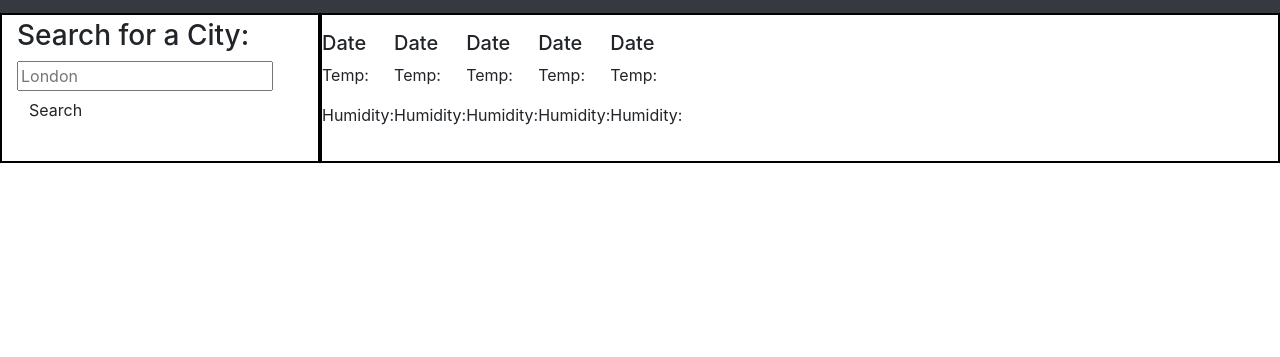
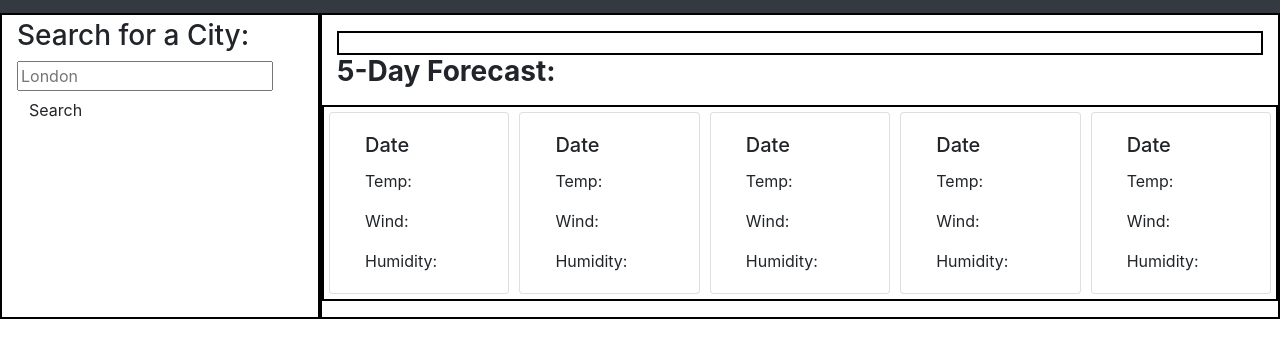
Before and after one commit to jh871/Weather-Dashboard, a plain HTML site: page index.html in a window 1280 px wide. Shown: the part 59-416 px from the top of the page. Drawn offline with nearby package versions, Linux system fonts and the light colour scheme.

Commit message:
added classes to cards

```diff
--- a/assets/css/style.css
+++ b/assets/css/style.css
@@ -7,6 +7,32 @@
 }
 
 
+#today {
+    border: 2px solid black;
+    padding: 10px;
+    text-align: center;
+}
+
 #todayHeader {
     font-weight: 700;
 }
+
+
+#forecast {
+    border: 2px solid black;
+}
+
+.card {
+    border: 2px solid black;
+    margin: 5px;
+    text-align: left;
+    padding: 0px;
+}
+
+/* .card-body {
+    padding: -5px;
+} */
+
+.fiveDayTitle {
+    font-weight: 700;
+}
--- a/assets/js/script.js
+++ b/assets/js/script.js
@@ -9,16 +9,7 @@ let day2 = moment().add(2, "days").format("D/MM/YYYY");
 let day3 = moment().add(3, "days").format("D/MM/YYYY");
 let day4 = moment().add(4, "days").format("D/MM/YYYY");
 let day5 = moment().add(5, "days").format("D/MM/YYYY");
-console.log(day1);
-console.log(day2);
-console.log(day3);
-console.log(day4);
-console.log(day5);
-
-
-
-
-
+//push these to array and move through them
 
 
 searchBtn.on("click", function(event) {
@@ -69,37 +60,39 @@ $.ajax({
 );
 })
 let forecast = $("#forecast");
+let fiveDayTitle = $("<h3>").addClass("fiveDayTitle");
+fiveDayTitle.text("5-Day Forecast:")
+todayWeather.after(fiveDayTitle);
+//add display flex to section forecast
 
+
+//need this on Click but okay!
 const days = [1, 2, 3, 4, 5]
 for (i = 0; i < days.length; i++) {
-    let forecastCard = $("<div>") //add class = card, width: 18rem
-        let cardBody = $("<div>") //add class card-body
-            let cardTitle = $("<h5>") //add class = card-title
+    let forecastCard = $("<div>").addClass("card").addClass("col"); //add class = card, width: 18rem
+        let cardBody = $("<div>").addClass("card-body"); //add class card-body
+            let cardTitle = $("<h5>").addClass("card-title"); //add class = card-title
             //let cardIcon = $("<img>")
-            let cardTemp =  $("<p>"); // class = card.text
-            let cardWind =  $("<p>")
-            let cardHumidity =  $("<p>")
+            let cardTemp =  $("<p>").addClass("card-text"); // class = card.text
+            let cardWind =  $("<p>").addClass("card-text");
+            let cardHumidity =  $("<p>").addClass("card-text");
 
             cardTitle.text("Date")
+            //card.html(icon)
             cardTemp.text("Temp: ")
             cardWind.text("Wind: ")
             cardHumidity.text("Humidity: ");
 
-
-
-
-
             cardBody.append(cardTitle);
             // cardBody.append(cardIcon)
             cardBody.append(cardTemp);
-            cardBody.append(cardTemp);
+            cardBody.append(cardWind);
             cardBody.append(cardHumidity);
         forecastCard.append(cardBody);
     forecast.append(forecastCard);
-
-
-
 }
+//.css("width", "9rem")
+//addClass("col")
 /*for hero weather:
 city (date) icon
 temp to fixed 2
```
